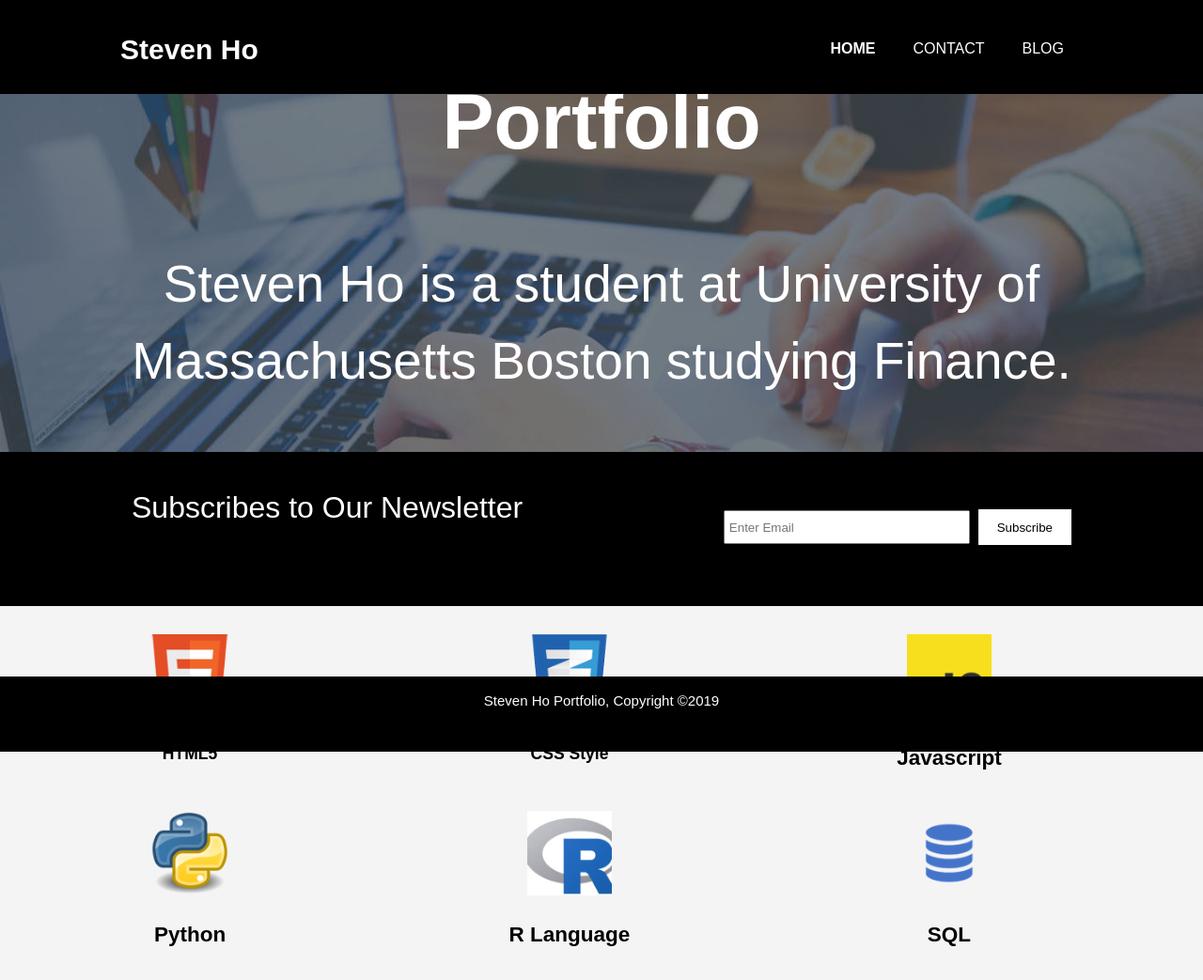
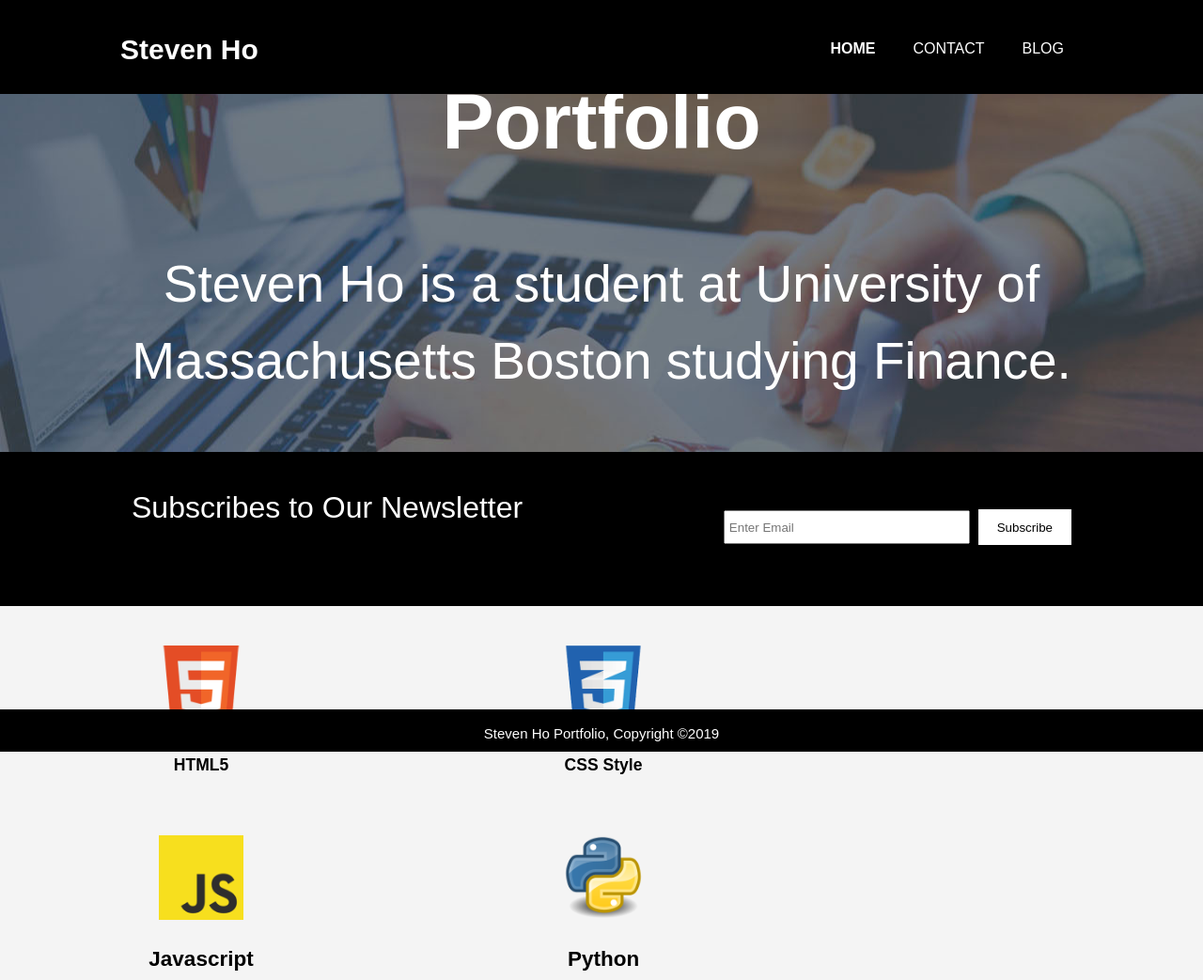
Before and after one commit to StevenHo40/HtmlProject, a plain HTML site: page index.html in a window 1280 px wide. Shown: the top 1043 px of the page at 94% size. Drawn offline with Linux system fonts and the light colour scheme.

Commit message:
Fixed footer and size childboxes under CSS

```diff
--- a/CSS/style.css
+++ b/CSS/style.css
@@ -130,7 +130,7 @@ header a:hover{
     float:left;
     text-align:center;
     width:30%;
-    padding:10px;
+    padding:22px;
   }
 
   .boxesChild img{
@@ -139,8 +139,8 @@ header a:hover{
 
   .footer {
     position: fixed;
-    height: 80px;
-    bottom: 0;
+    height: 45px;
+    bottom:0;
     width: 100%;
     text-align:center;
     background: #000;
```
